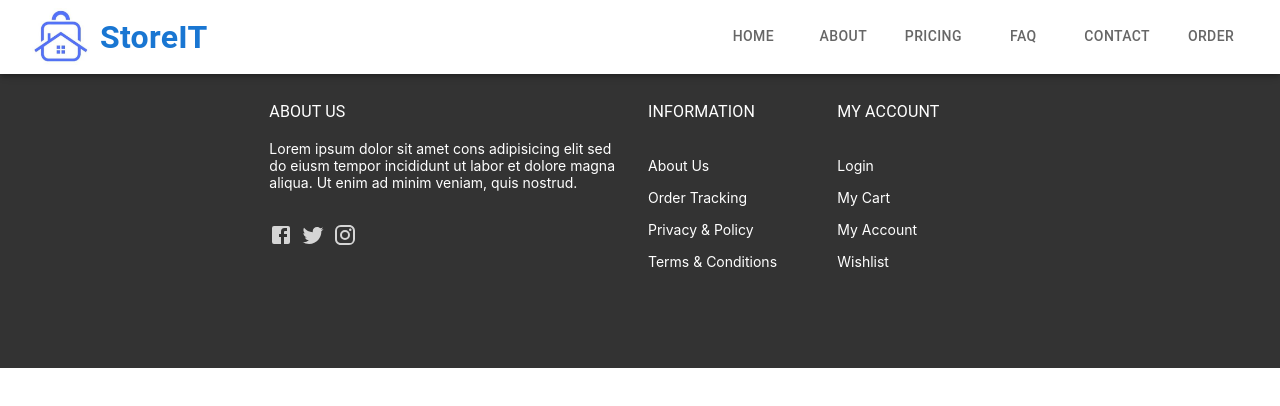
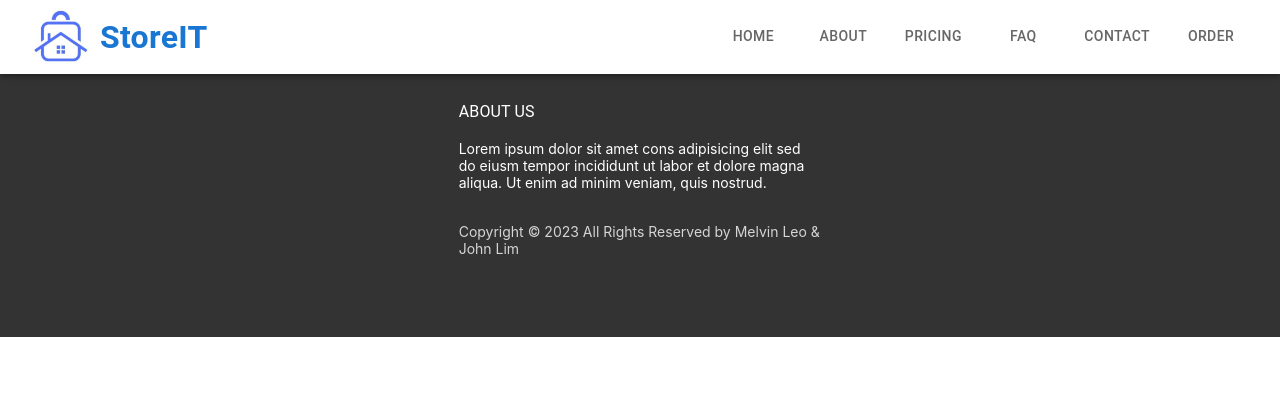
Before and after one commit to Melvin-Leo2000/StoreIT, a React (Create React App) app in the folder frontend/: page /thanks in a window 1280 px wide. Shown: the top 406 px of the page. Built offline with nearby package versions, Linux system fonts and the light colour scheme.

Commit message:
simple footer

```diff
--- a/frontend/src/components/Footer.jsx
+++ b/frontend/src/components/Footer.jsx
@@ -42,60 +42,8 @@ export default function Footer() {
               color: Colors.dove_gray,
             }}
           >
-            <FacebookIcon sx={{ mr: 1 }} />
-            <TwitterIcon sx={{ mr: 1 }} />
-            <InstagramIcon />
+            Copyright © 2023 All Rights Reserved by Melvin Leo & John Lim
           </Box>
-        </Grid>
-        <Grid item md={6} lg={2}>
-          <FooterTitle variant="body1">information</FooterTitle>
-          <List>
-            <ListItemText>
-              <Typography lineHeight={2} variant="caption2">
-                About Us
-              </Typography>
-            </ListItemText>
-            <ListItemText>
-              <Typography lineHeight={2} variant="caption2">
-                Order Tracking
-              </Typography>
-            </ListItemText>
-            <ListItemText>
-              <Typography lineHeight={2} variant="caption2">
-                Privacy &amp; Policy
-              </Typography>
-            </ListItemText>
-            <ListItemText>
-              <Typography lineHeight={2} variant="caption2">
-                Terms &amp; Conditions
-              </Typography>
-            </ListItemText>
-          </List>
-        </Grid>
-        <Grid item md={6} lg={2}>
-          <FooterTitle variant="body1">my account</FooterTitle>
-          <List>
-            <ListItemText>
-              <Typography lineHeight={2} variant="caption2">
-                Login
-              </Typography>
-            </ListItemText>
-            <ListItemText>
-              <Typography lineHeight={2} variant="caption2">
-                My Cart
-              </Typography>
-            </ListItemText>
-            <ListItemText>
-              <Typography lineHeight={2} variant="caption2">
-                My Account
-              </Typography>
-            </ListItemText>
-            <ListItemText>
-              <Typography lineHeight={2} variant="caption2">
-                Wishlist
-              </Typography>
-            </ListItemText>
-          </List>
         </Grid>
       </Grid>
     </Box>
```
